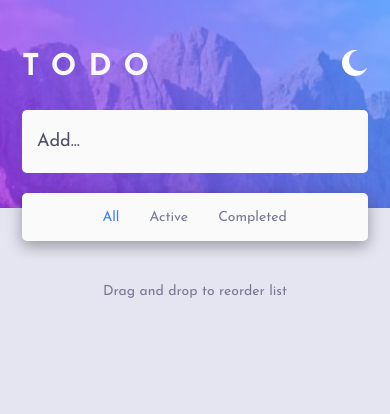
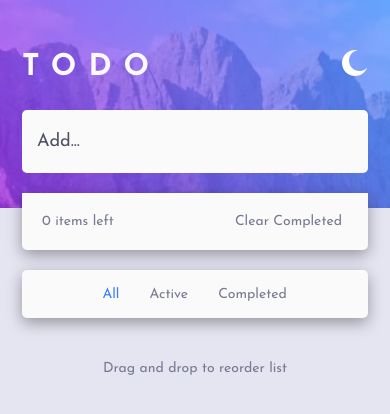
Before and after one commit to mehmetbacik/Vue-App, a Vue app: page / in a window 390 px wide. Shown: the top 414 px of the page. Built offline with nearby package versions, Linux system fonts and the light colour scheme.

Commit message:
Update
Updated for style.

```diff
--- a/src/App.vue
+++ b/src/App.vue
@@ -42,6 +42,14 @@
                 </div>
               </template>
             </draggable>
+            <div class="m__todos__button">
+              <div class="remaining-items">
+                {{ remainingTodoCount }} items left
+              </div>
+              <div class="clear">
+                <button @click="clearCompleted">Clear Completed</button>
+              </div>
+            </div>
             <div class="todos__button">
               <div class="remaining-items">
                 {{ remainingTodoCount }} items left
--- a/src/assets/style.css
+++ b/src/assets/style.css
@@ -149,16 +149,16 @@ body {
     border-radius: 5px 5px 0px 0px;
 }
 
+#app .content .content__todo .todos__shadow {
+    box-shadow: rgba(0, 0, 0, 0.35) 0px 5px 15px;
+}
+
 #app .content .content__todo .todos__button {
     display: flex;
     align-items: center;
     justify-content: space-between;
     padding: 10px 20px;
     border-radius: 0px 0px 5px 5px;
-}
-
-#app .content .content__todo .todos__shadow {
-    box-shadow: rgba(0, 0, 0, 0.35) 0px 5px 15px;
 }
 
 #app .content .content__todo .todos__button div {
@@ -203,6 +203,37 @@ body {
     color: var(--dark__grayish__blue);
 }
 
+#app .content .content__todo .m__todos__button {
+    display: none;
+    align-items: center;
+    justify-content: space-between;
+    padding: 10px 20px;
+    border-radius: 0px 0px 5px 5px;
+}
+
+#app .content .content__todo .m__todos__button div {
+    flex-basis: 170px;
+}
+
+#app .content .content__todo .m__todos__button .remaining-items {
+    color: var(--dark__grayish__blue);
+    font-size: 14px;
+}
+
+#app .content .content__todo .m__todos__button .clear {
+    display: flex;
+    justify-content: flex-end;
+    align-items: center;
+}
+
+#app .content .content__todo .m__todos__button .clear button {
+    background-color: transparent;
+    font-size: 14px;
+    outline: none;
+    border: none;
+    color: var(--dark__grayish__blue);
+}
+
 /*DarkTheme*/
 #app .dark-mode {
     background-image: url(/public/images/bg-desktop-dark.jpg);
@@ -233,6 +264,10 @@ body {
 }
 
 #app .dark-mode .content__todo .todos__button {
+    background-color: var(--very__dark__desaturated__blue);
+}
+
+#app .dark-mode .content__todo .m__todos__button {
     background-color: var(--very__dark__desaturated__blue);
 }
 
@@ -275,6 +310,10 @@ body {
 }
 
 #app .light-mode .content__todo .todos__button {
+    background-color: var(--very__light__gray);
+}
+
+#app .light-mode .content__todo .m__todos__button {
     background-color: var(--very__light__gray);
 }
 
@@ -378,6 +417,21 @@ body {
         box-shadow: none;
     }
 
+    #app .content .content__todo .m__todos__button {
+        display: flex;
+    }
+
+    #app .content .content__todo .m__todos__button {
+        justify-content: center;
+        border-radius: 0px 0px 5px 5px;
+        box-shadow: rgba(0, 0, 0, 0.35) 0px 5px 15px;
+        padding: 17px 20px;
+    }
+
+    #app .content .content__todo .todos .todos__item .card .delete {
+        display: block;
+    }
+
     /*DarkTheme*/
     #app .dark-mode {
         background-image: url(/public/images/bg-mobile-dark.jpg);
```
